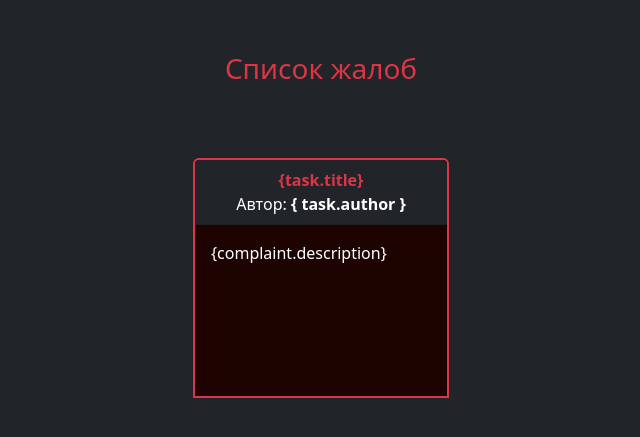
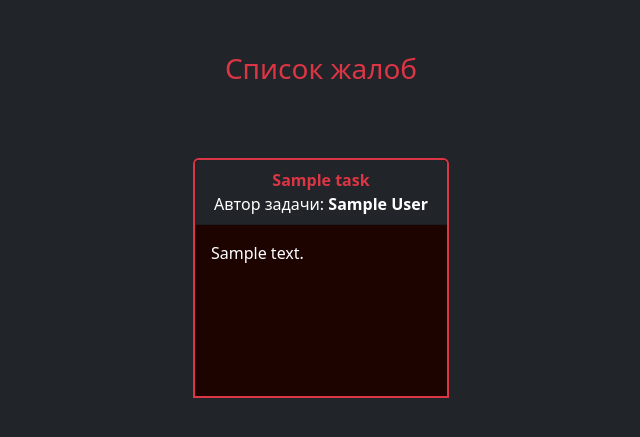
Before and after one commit to Timur1414/stego, a Django app: template main/templates/pages/tasks/complaints/list.html in a window 1280 px wide. Shown: the part 76-513 px from the top of the page, without its empty margins (319-959 px from the left). Run offline with Django 4.2, Linux system fonts and the light colour scheme; the template is opened without the code that fills it: most values are stand-ins (such as "Sample title", 1, 10 or a date in 2020).

Commit message:
update complaint card

```diff
--- a/main/templates/pages/tasks/complaints/card.html
+++ b/main/templates/pages/tasks/complaints/card.html
@@ -1,11 +1,11 @@
 <a class="text-decoration-none" href="#">
     <div class="card border border-2 border-danger rounded-top rounded-0 m-4 pb-3" style="background-color: #1E0400; width: 20vw; height: 30vh">
         <div class="card-header text-center bg-dark text-danger">
-            <strong>{task.title}</strong>
-            <p class="text-white m-0 p-0">Автор: <strong>{ task.author }</strong></p>
+            <strong>{{ item.task.title }}</strong>
+            <p class="text-white m-0 p-0">Автор задачи: <strong>{{ item.task.author }}</strong></p>
         </div>
         <div class="card-body text-white text-break" style="background-color: #1E0400; overflow: hidden">
-            {complaint.description}
+            {{ item.description }}
         </div>
     </div>
 </a>
```
